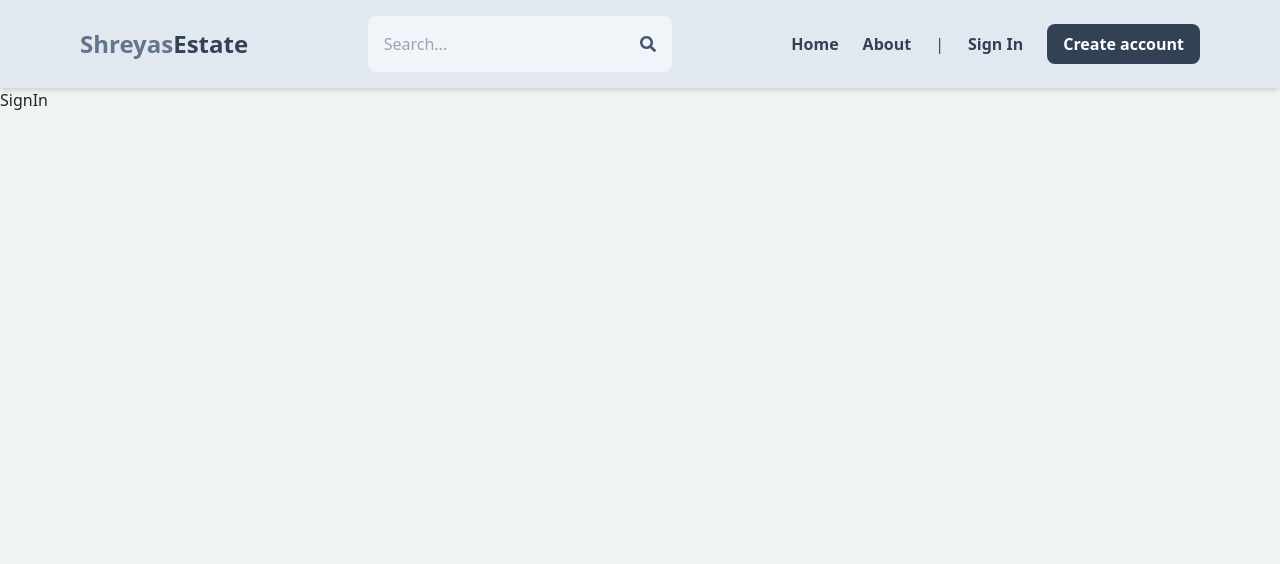
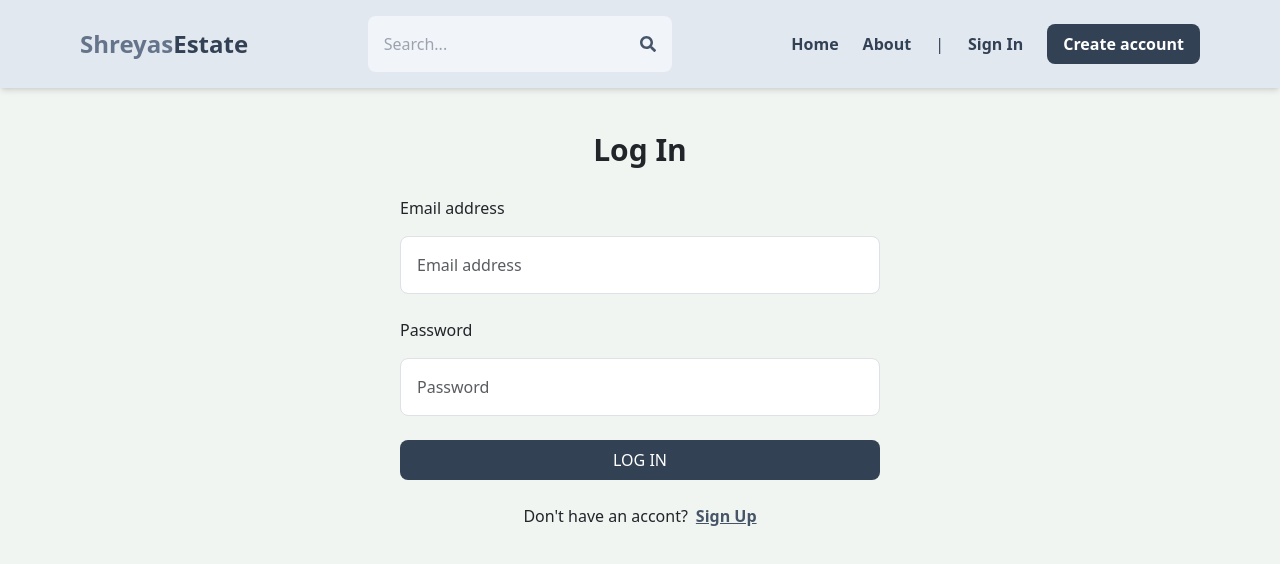
Before and after one commit to Shreyas-Mudakavi/MERN_estate, a React (Vite) app: page /sign-in in a window 1280 px wide. Shown: the top 564 px of the page. Built offline with nearby package versions, Linux system fonts and the light colour scheme.

Commit message:
sign in completed

```diff
--- a/src/pages/SignIn.jsx
+++ b/src/pages/SignIn.jsx
@@ -1,5 +1,124 @@
+import Form from "react-bootstrap/Form";
+import Spinner from "react-bootstrap/Spinner";
+import Button from "../components/Button";
+import { Link, useNavigate } from "react-router-dom";
+import { useState } from "react";
+import toast, { Toaster } from "react-hot-toast";
+import axiosInstance from "../../utils/axiosUtil";
+
 const SignIn = () => {
-  return <div>SignIn</div>;
+  const [values, setValues] = useState({
+    email: "",
+    password: "",
+  });
+  const [loading, setLoading] = useState(false);
+  const navigate = useNavigate();
+
+  const handleChange = (e) => {
+    setValues({ ...values, [e.target.name]: e.target.value });
+  };
+
+  const handleSubmit = async (e) => {
+    e.preventDefault();
+
+    const { password, email } = values;
+
+    setLoading(true);
+    try {
+      const { data } = await axiosInstance.post(`/api/user/login`, {
+        email: email,
+        password: password,
+      });
+
+      console.log("log in data ", data);
+      toast.success(data?.msg, {
+        style: {
+          borderRadius: "10px",
+          backgroundColor: "rgb(51 65 85)",
+          color: "#fff",
+        },
+      });
+
+      setTimeout(() => {
+        setValues({
+          email: "",
+          password: "",
+        });
+        setLoading(false);
+        navigate("/");
+      }, 1500);
+
+      return;
+    } catch (error) {
+      setLoading(false);
+      // console.log(error?.response?.data?.error?.message); // error message
+      // console.log(error?.response?.data?.success); // error success
+      return toast.error(error?.response?.data?.error?.message, {
+        style: {
+          borderRadius: "10px",
+          backgroundColor: "rgb(51 65 85)",
+          color: "#fff",
+        },
+      });
+    }
+  };
+
+  return (
+    <div className="p-3 max-w-lg mx-auto">
+      <h1 className="text-3xl text-center font-semibold my-7">Log In</h1>
+
+      <Form className="flex flex-col" onSubmit={handleSubmit}>
+        <Form.Group className="mb-6">
+          <Form.Label htmlFor="email">Email address</Form.Label>
+          <Form.Control
+            type="email"
+            id="email"
+            name="email"
+            value={values?.email}
+            placeholder="Email address"
+            className="border p-3 rounded-lg mt-2"
+            onChange={handleChange}
+            required
+          />
+        </Form.Group>
+        <Form.Group className="mb-6">
+          <Form.Label htmlFor="password">Password</Form.Label>
+          <Form.Control
+            type="password"
+            id="password"
+            name="password"
+            value={values?.password}
+            placeholder="Password"
+            className="border p-3 rounded-lg mt-2"
+            onChange={handleChange}
+            required
+          />
+        </Form.Group>
+
+        <Button
+          disabled={loading}
+          type={"submit"}
+          title={
+            loading ? <Spinner animation="grow" variant="light" /> : "Log In"
+          }
+          className={
+            "bg-slate-700 text-white hover:opacity-75 disabled:opacity-80 disabled:cursor-not-allowed uppercase"
+          }
+        />
+      </Form>
+
+      <div className="flex gap-2 my-4 justify-center">
+        <p>Don&apos;t have an accont?</p>
+        <Link to={"/sign-up"}>
+          <span className="text-slate-600 font-bold underline hover:opacity-75 transition">
+            Sign Up
+          </span>
+        </Link>
+      </div>
+
+      <Toaster />
+    </div>
+  );
 };
 
 export default SignIn;
--- a/src/pages/SignUp.jsx
+++ b/src/pages/SignUp.jsx
@@ -50,6 +50,8 @@ const SignUp = () => {
           color: "#fff",
         },
       });
+
+      setTimeout(() => {
         setValues({
           username: "",
           email: "",
@@ -58,6 +60,7 @@ const SignUp = () => {
         setLoading(false);
 
         navigate("/");
+      }, 1500);
 
       return;
     } catch (error) {
```
Lines whose indentation alone changed are shown as unchanged.
